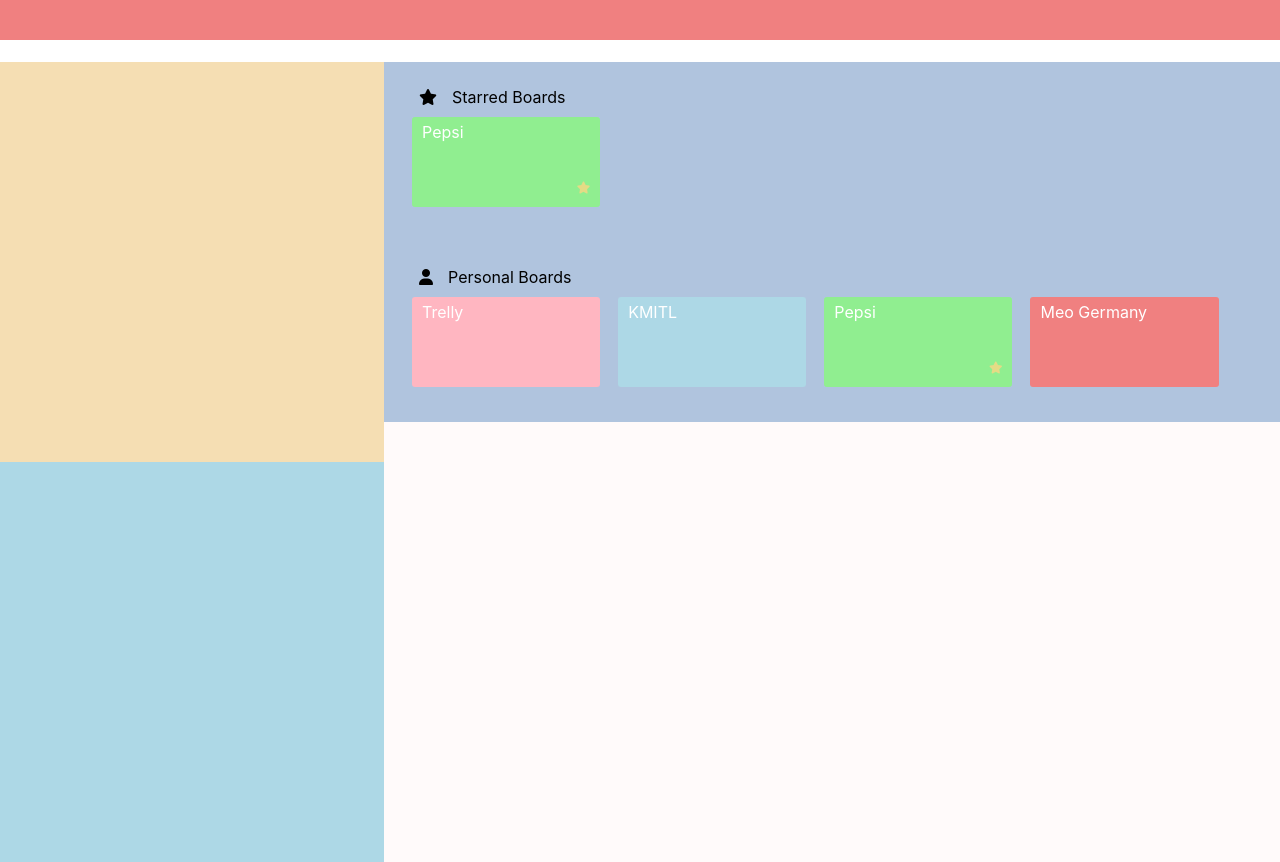
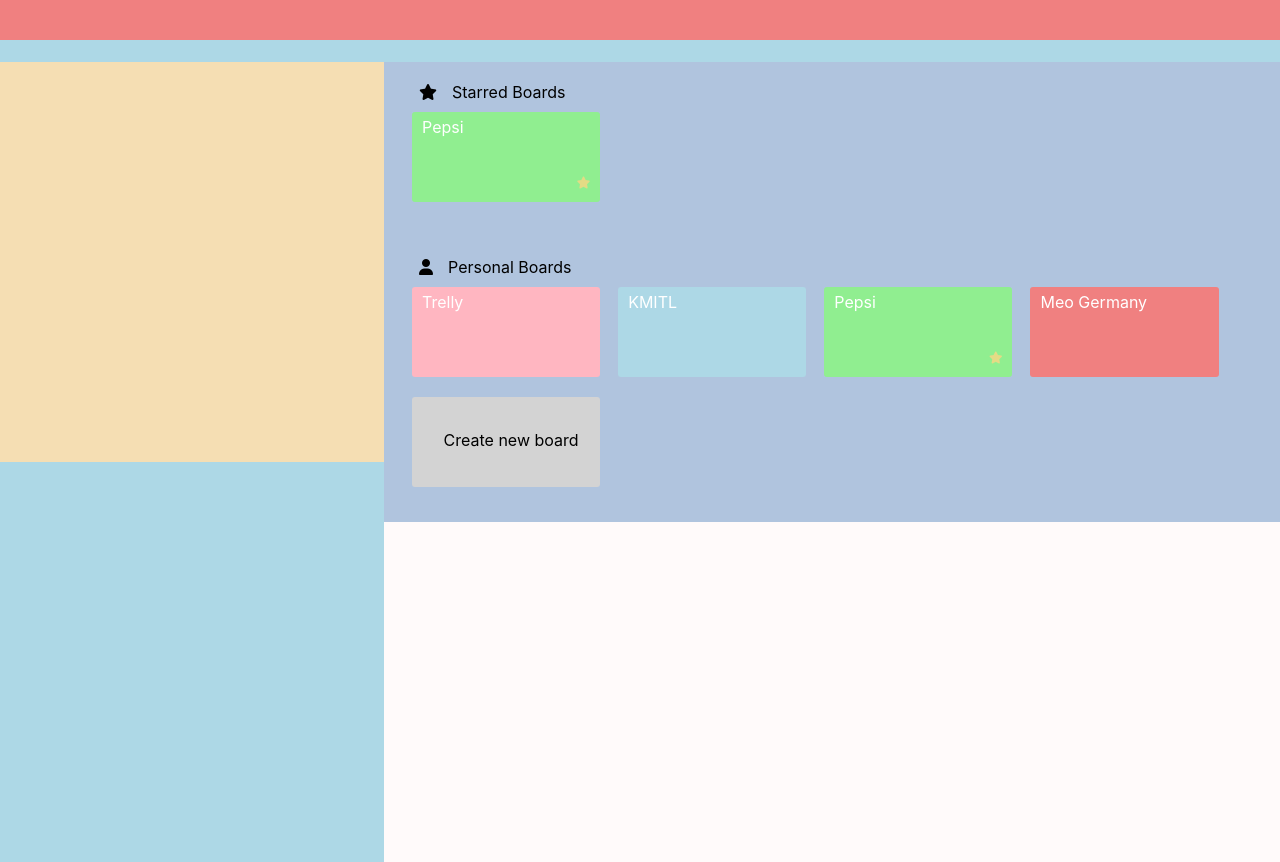
Before and after one commit to See-you-at-Germany-Corp/Trelly-front-end, a React (Create React App) app: page / in a window 1280 px wide. Built offline with nearby package versions, Linux system fonts and the light colour scheme.

Commit message:
add create new board in personal board list

```diff
--- a/src/pages/home/boardList.js
+++ b/src/pages/home/boardList.js
@@ -14,7 +14,7 @@ const BoardList = (props) => {
             </div>
 
             {
-                props.boardListData.map(board => {
+                props.boardListData.map((board, index) => {
 
                     const starredStyle = board.starred === true ? {
                         transform: 'translateX(0px)',
@@ -23,7 +23,8 @@ const BoardList = (props) => {
                     } : {};
 
                     return (
-                        <Link to='' className='board-list-item' style={{ background: `${board.background}` }}>
+                        <>
+                            <Link to={board.href} className='board-list-item' style={{ background: `${board.background}` }}>
                                 <p>{board.name}</p>
 
                                 {
@@ -36,6 +37,15 @@ const BoardList = (props) => {
                                 }
 
                             </Link>
+
+                            {
+                                /// create new personal board card.
+                                props.boardListData.length - 1 === index && props.listName === 'Personal Boards' &&
+                                <Link to='' className='board-list-item' style={{ background: 'lightGray', textAlign: 'center' }}>
+                                    <p style={{ marginTop: '32.5px', color: 'black' }}>Create new board</p>
+                                </Link>
+                            }
+                        </>
                     );
                 })
             }
--- a/src/pages/home/boardListStyle.css
+++ b/src/pages/home/boardListStyle.css
@@ -3,8 +3,8 @@
     flex-flow: row wrap;
     background: lightsteelblue;
     width: 100%;
-    max-height: 17vh;
-    padding: 25px 0% 25px 10px;
+    !max-height: 17vh;
+    padding: 20px 0% 25px 10px;
     max-width: 900px;
     min-width: 288px;
 }
--- a/src/pages/home/index.js
+++ b/src/pages/home/index.js
@@ -7,6 +7,7 @@ import BoardList from './boardList.js';
 
 import { addBoard, delBoard, changeName, starBoard, unStarBoard } from '../../redux/actions/personalBoardList.js';
 
+// eslint-disable-next-line
 const ReducersBoardListTest =({ dispatch })=> {
 
     const test = {
--- a/src/pages/home/style.css
+++ b/src/pages/home/style.css
@@ -4,7 +4,7 @@
     overflow: auto;
     display: flex;
     flex-direction: row ;
-    margin-top: 22px;
+    padding-top: 22px;
 }
 
 .homepage-main-container .homepage-menu-bar {
```
Lines whose indentation alone changed are shown as unchanged.
